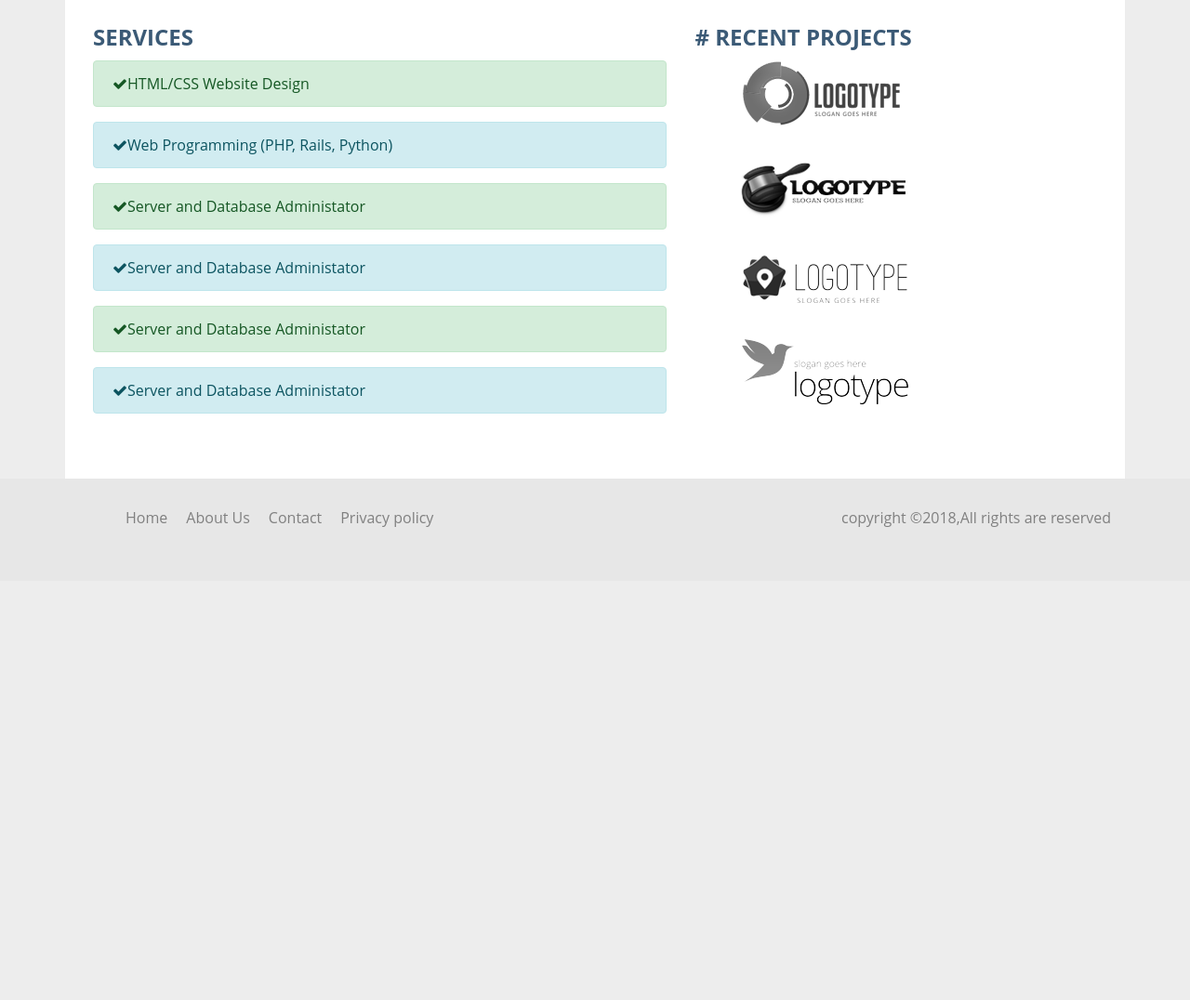
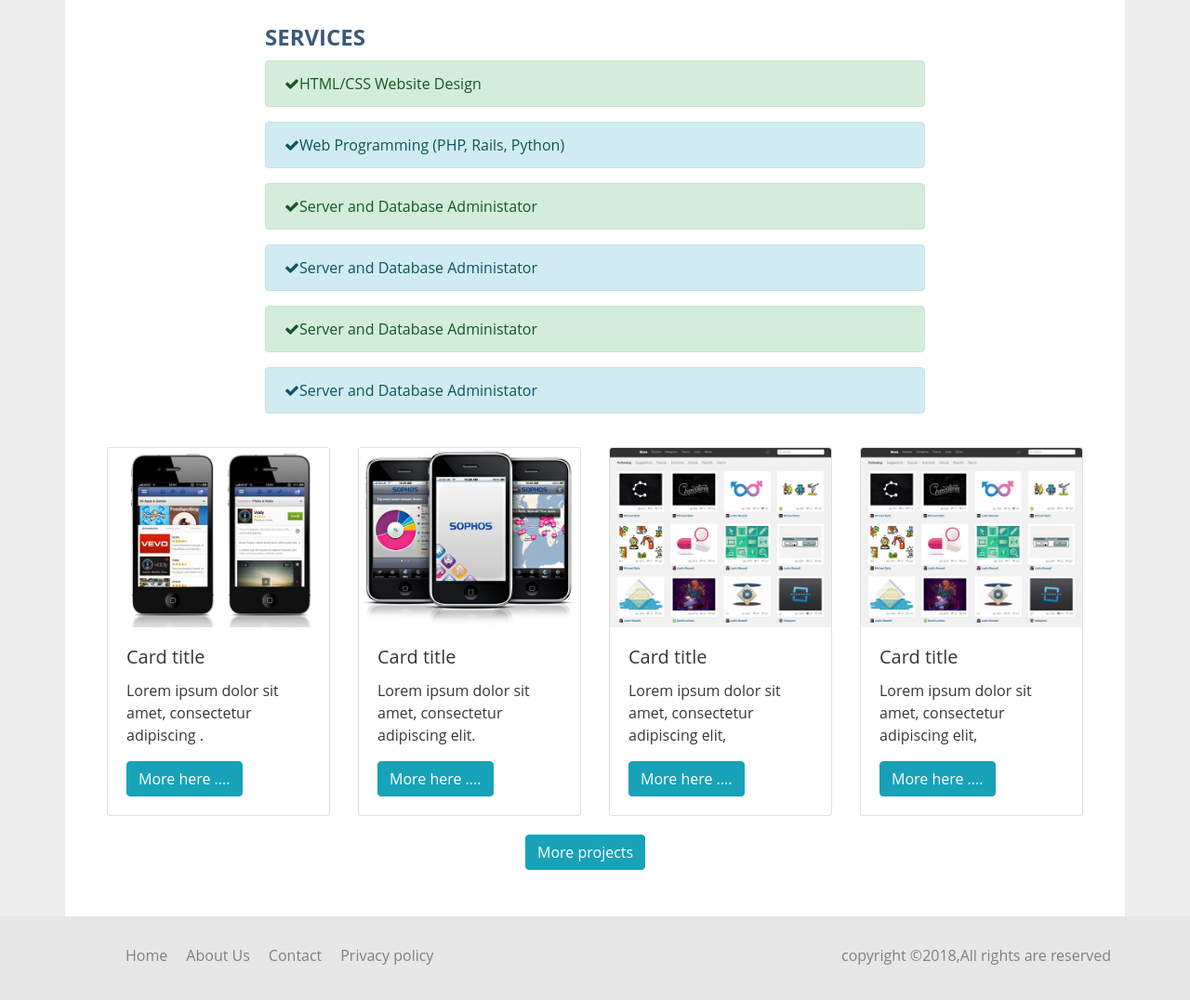
Before and after one commit to sereno1987/resumeBuilder, a website: page src/index.html in a window 1280 px wide. Shown: the part 1144-2220 px from the top of the page at 93% size. Before the commit the page ends 1769 px from the top, so only its background shows below. Drawn offline with Linux system fonts and the light colour scheme.

Commit message:
projects updated

```diff
--- a/src/index.html
+++ b/src/index.html
@@ -12,25 +12,12 @@
   </head>
   <body>
       <nav class="navbar navbar-expand-md navbar-light bg-light fixed-top" >
-  <div class="container">
-      <img src="/img/gozga.png" width="30" height="30" class="d-inline-block align-top" alt="">
-    <a class="navbar-brand em-text" href="index.html">Gozga</a>
+         <a class="navbar-brand em-text" href="index.html">
+              <img src="/img/gozga.png" width="30" height="30" class="d-inline-block align-top" alt="">
+             Gozga
+         </a>
 
-    <button class="navbar-toggler" type="button" data-toggle="collapse" data-target="#navbarsExample09" aria-controls="#navbarsExample09" aria-expanded="false" aria-label="Toogle navigation">
-      <span class="navbar-toggler-icon"></span>
-    </button>
-
-  <div class="collapse navbar-collapse" id="navbarsExample09">
-    <ul class="nav navbar-nav mr-auto">
-        <li class="active"><a href="index.html" class="nav-link">Home</a></li>
-        <li><a href="about.html" class="nav-link">About</a></li>
-        <li><a href="contact.html" class="nav-link">Contact</a></li>
-        <li><a href="signin.html" class="nav-link">Sign in</a></li>
-
-    </ul>
-  </div>
-</div>
-</nav>
+    </nav>
     <div class="container main-container">
       <img src="img/person.png" class="profile-img">
       <header>
@@ -147,7 +134,10 @@
     </div>
 
     <div class="row">
-      <div class="col-md-7">
+        <div class="col-md-2">
+            &nbsp;
+        </div>
+      <div class="col-md-8">
         <h2> Services</h2>
         <div class="alert alert-success" role="alert">
           <i class="fa fa-check" aria-hidden="true"></i>HTML/CSS Website Design
@@ -168,16 +158,65 @@
             <i class="fa fa-check" aria-hidden="true"></i>Server and Database Administator
         </div>
       </div>
-      <div class="col-md-5">
-          <h2># Recent Projects</h2>
-          <ul class="work-list">
-            <li><a href="#"><img src="img/work1.png"></a></li>
-            <li><a href="#"><img src="img/work2.png"></a></li>
-            <li><a href="#"><img src="img/work3.png"></a></li>
-            <li><a href="#"><img src="img/work4.png"></a></li>
-          </ul>
+      <div class="col-md-2">
+          &nbsp;
       </div>
     </div>
+<section id ="middle">
+  <div class="container">
+    <div class="row">
+      <div class="col-lg-3">
+          <div class="card" style="width: 15rem;">
+            <img class="card-img-top" src="img/demo1.jpg" alt="Card image cap">
+            <div class="card-body">
+              <h5 class="card-title">Card title</h5>
+              <p class="card-text">Lorem ipsum dolor sit amet, consectetur adipiscing .</p>
+              <button type="button" class="btn btn-info">More here ....</button>
+            </div>
+            </div>
+        </div>
+        <div class="col-lg-3">
+            <div class="card" style="width: 15rem;">
+              <img class="card-img-top" src="img/demo2.jpg" alt="Card image cap">
+              <div class="card-body">
+                <h5 class="card-title">Card title</h5>
+                <p class="card-text">Lorem ipsum dolor sit amet, consectetur adipiscing elit.</p>
+                <button type="button" class="btn btn-info">More here ....</button>
+              </div>
+              </div>
+          </div>
+          <div class="col-lg-3">
+              <div class="card" style="width: 15rem;">
+                <img class="card-img-top" src="img/demo3.jpg" alt="Card image cap">
+                <div class="card-body">
+                  <h5 class="card-title">Card title</h5>
+                  <p class="card-text">Lorem ipsum dolor sit amet, consectetur adipiscing elit,</p>
+                  <button type="button" class="btn btn-info">More here ....</button>
+                </div>
+                </div>
+            </div>
+            <div class="col-lg-3">
+                <div class="card" style="width: 15rem;">
+                  <img class="card-img-top" src="img/demo3.jpg" alt="Card image cap">
+                  <div class="card-body">
+                    <h5 class="card-title">Card title</h5>
+                    <p class="card-text">Lorem ipsum dolor sit amet, consectetur adipiscing elit,</p>
+                    <button type="button" class="btn btn-info">More here ....</button>
+                  </div>
+                  </div>
+   </div>
+  </div>
+
+</section>
+<div class="container">
+    <div class="row">
+        <div class="col-md-5"></div>
+        <div class="col-md-2">
+            <button type="button" class="btn btn-info">More projects </button>
+        </div>
+        <div class="col-md-5"></div>
+    </div>
+</div>
   </div>
 
   <footer>
--- a/src/scss/style.scss
+++ b/src/scss/style.scss
@@ -155,3 +155,6 @@ header {
  footer p {
      float:right;
  }
+ #translate{
+     margin-right: 40px;
+ }
```
Also changed, not shown: src/css/style.css, src/img/demo1.jpg (added), src/img/demo2.jpg (added), src/img/demo3.jpg (added).
